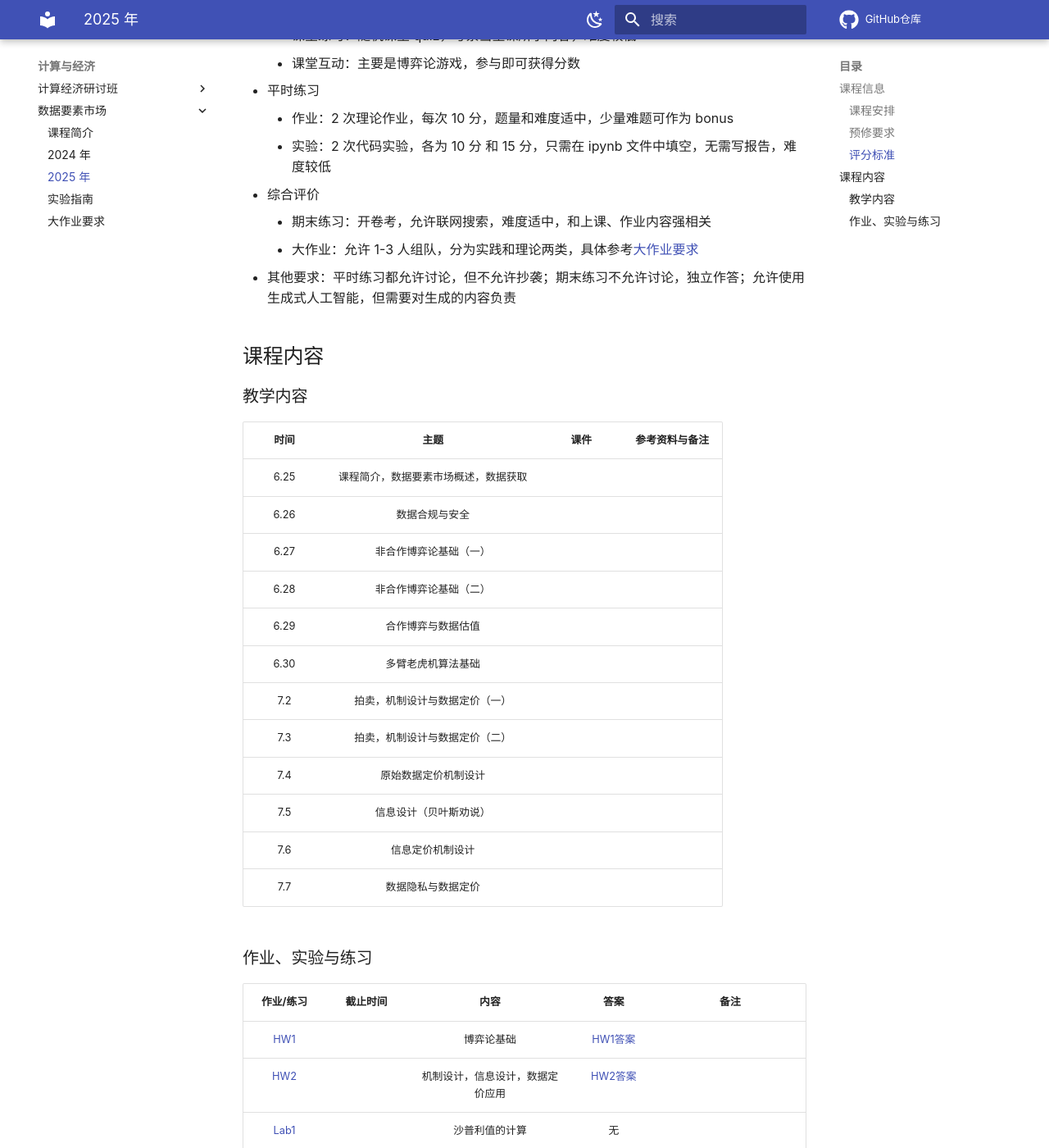
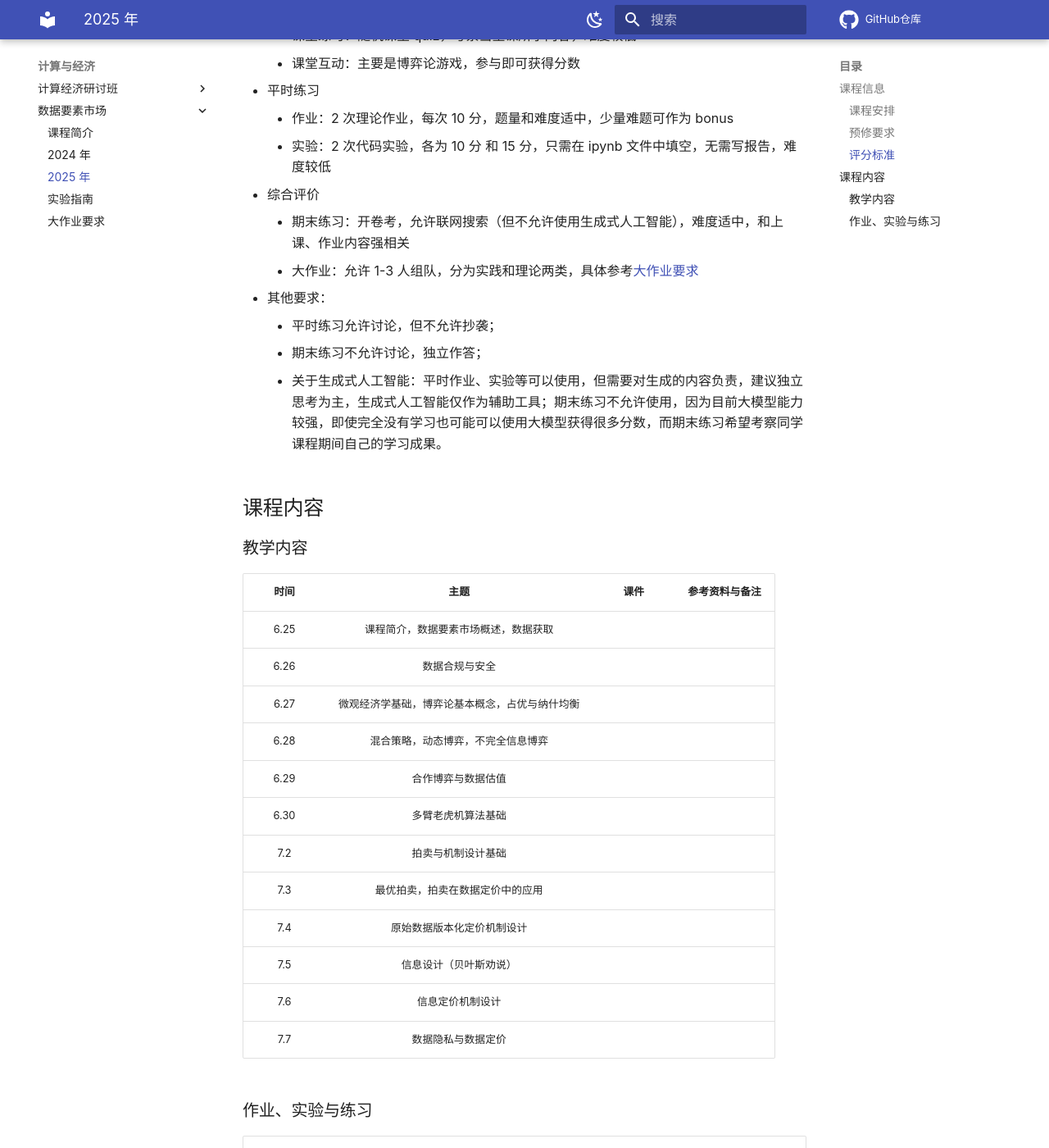
Before and after one commit to yhwu-is/Teach, an MkDocs documentation site: the page built from docs/ec/data_market/2025.md, in a window 1280 px wide and 1400 px high, scrolled down 1067 px. Shown: the whole window at 82% size. Built offline with MkDocs 1.6.1 and Material for MkDocs 9.7.7, drawn with Linux system fonts in a browser that asks for light colours; comment, search, counter and statistics services are not loaded.

Commit message:
docs:更新数据市场内容

```diff
--- a/docs/ec/data_market/2025.md
+++ b/docs/ec/data_market/2025.md
@@ -34,9 +34,12 @@
     - 作业：2 次理论作业，每次 10 分，题量和难度适中，少量难题可作为 bonus
     - 实验：2 次代码实验，各为 10 分 和 15 分，只需在 ipynb 文件中填空，无需写报告，难度较低
 - 综合评价
-    - 期末练习：开卷考，允许联网搜索，难度适中，和上课、作业内容强相关
+    - 期末练习：开卷考，允许联网搜索（但不允许使用生成式人工智能），难度适中，和上课、作业内容强相关
     - 大作业：允许 1-3 人组队，分为实践和理论两类，具体参考[大作业要求](project.md)
-- 其他要求：平时练习都允许讨论，但不允许抄袭；期末练习不允许讨论，独立作答；允许使用生成式人工智能，但需要对生成的内容负责
+- 其他要求：
+    - 平时练习允许讨论，但不允许抄袭；
+    - 期末练习不允许讨论，独立作答；
+    - 关于生成式人工智能：平时作业、实验等可以使用，但需要对生成的内容负责，建议独立思考为主，生成式人工智能仅作为辅助工具；期末练习不允许使用，因为目前大模型能力较强，即使完全没有学习也可能可以使用大模型获得很多分数，而期末练习希望考察同学课程期间自己的学习成果。
 
 ## 课程内容
 
@@ -46,13 +49,13 @@
 | :---: | :----: | :---: | :---: |
 | 6.25 | 课程简介，数据要素市场概述，数据获取 |  |  |
 | 6.26 | 数据合规与安全 |  |  |
-| 6.27 | 非合作博弈论基础（一） |  |  |
-| 6.28 | 非合作博弈论基础（二） |  |  |
+| 6.27 | 微观经济学基础，博弈论基本概念，占优与纳什均衡 |  |  |
+| 6.28 | 混合策略，动态博弈，不完全信息博弈 |  |  |
 | 6.29 | 合作博弈与数据估值 |  |  |
 | 6.30 | 多臂老虎机算法基础 |  |  |
-| 7.2 | 拍卖，机制设计与数据定价（一） |  |  |
-| 7.3 | 拍卖，机制设计与数据定价（二） |  |  |
-| 7.4 | 原始数据定价机制设计 |  |  |
+| 7.2 | 拍卖与机制设计基础 |  |  |
+| 7.3 | 最优拍卖，拍卖在数据定价中的应用 |  |  |
+| 7.4 | 原始数据版本化定价机制设计 |  |  |
 | 7.5 | 信息设计（贝叶斯劝说） |  |  |
 | 7.6 | 信息定价机制设计 |  |  |
 | 7.7 | 数据隐私与数据定价 |  |  |
```
